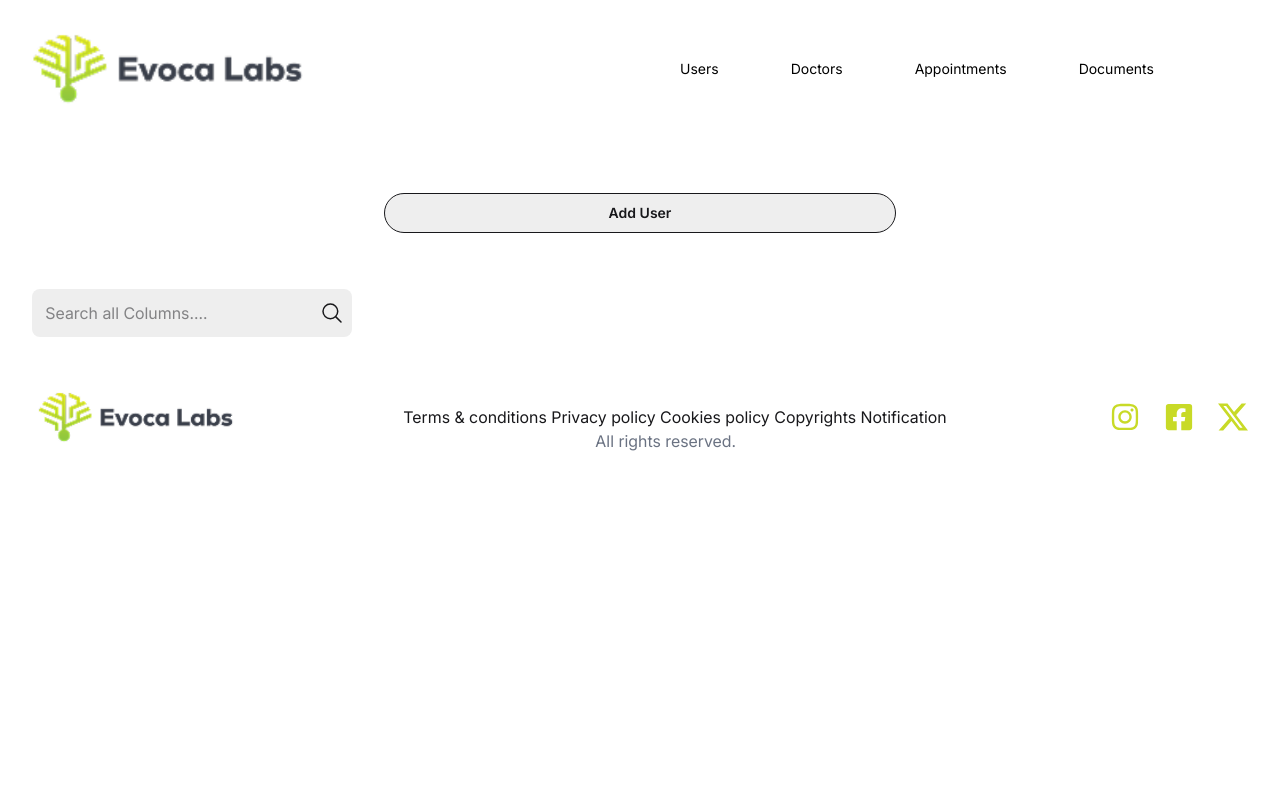
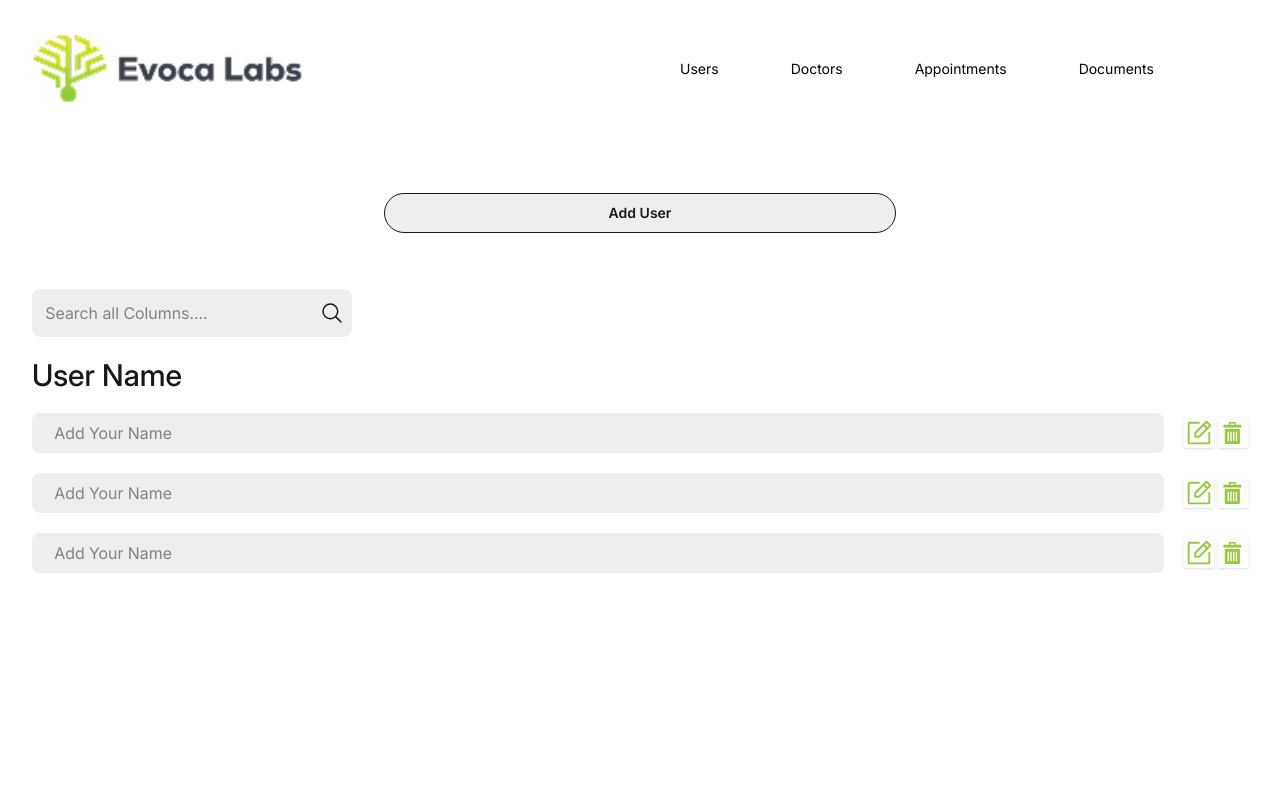
Before and after one commit to FazleRifat121/evoca-lab, a React (Vite) app: page /admin in a window 1280 px wide. Shown: the top 800 px of the page. Built offline with nearby package versions, Linux system fonts and the light colour scheme.

Commit message:
user page done

```diff
--- /dev/null
+++ b/src/AdminPages/Users/Table/Card.jsx
@@ -0,0 +1,20 @@
+import { PiNotePencil } from "react-icons/pi";
+import { ImBin } from "react-icons/im";
+const Card = () => {
+  return (
+    <div className="flex flex-row items-center gap-5">
+      <input
+        type="text"
+        placeholder="     Add Your Name"
+        readOnly
+        className="bg-base-300  w-full focus:hidden cursor-pointer  py-2 rounded-lg"
+      />
+      <div className=" flex items-center gap-1 text-[#96C93B]">
+        <PiNotePencil className="text-3xl shadow-sm cursor-pointer" />
+        <ImBin className="text-3xl shadow-sm cursor-pointer p-1" />
+      </div>
+    </div>
+  );
+};
+
+export default Card;
--- /dev/null
+++ b/src/AdminPages/Users/Table/Table.jsx
@@ -0,0 +1,16 @@
+import Card from "./Card";
+
+const Table = () => {
+  return (
+    <div className="mt-5">
+      <h1 className="text-3xl font-medium">User Name</h1>
+      <div className="mt-5 space-y-5">
+        <Card></Card>
+        <Card></Card>
+        <Card></Card>
+      </div>
+    </div>
+  );
+};
+
+export default Table;
--- a/src/AdminPages/Users/Users.jsx
+++ b/src/AdminPages/Users/Users.jsx
@@ -1,11 +1,13 @@
 import Add from "../../components/Add/Add";
 import Search from "../../components/Search/Search";
+import Table from "./Table/Table";
 
 const Users = () => {
   return (
     <div className="max-w-7xl mx-auto p-4">
       <Add title={"User"}></Add>
       <Search></Search>
+      <Table></Table>
     </div>
   );
 };
--- a/src/layout/adminLayout/AdminLayout.jsx
+++ b/src/layout/adminLayout/AdminLayout.jsx
@@ -7,8 +7,10 @@ const AdminLayout = () => {
   return (
     <div>
       <div className="container mx-auto p-4 font-inter">
-        <Navbar></Navbar>
-        <Outlet></Outlet>
+        <div className="h-screen">
+          <Navbar></Navbar>
+          <Outlet></Outlet>
+        </div>
         <AdminFooter></AdminFooter>
       </div>
     </div>
--- a/src/shared/Footer/AdminFooter.jsx
+++ b/src/shared/Footer/AdminFooter.jsx
@@ -4,7 +4,7 @@ import { BsTwitterX } from "react-icons/bs";
 
 const AdminFooter = () => {
   return (
-    <footer className="container mx-auto px-4 py-8">
+    <footer className="container mx-auto px-4 py-8 border-t-2">
       <div className="flex flex-col lg:flex-row lg:items-center justify-between gap-6">
         {/* Logo Section */}
         <div className="shrink-0">
```
